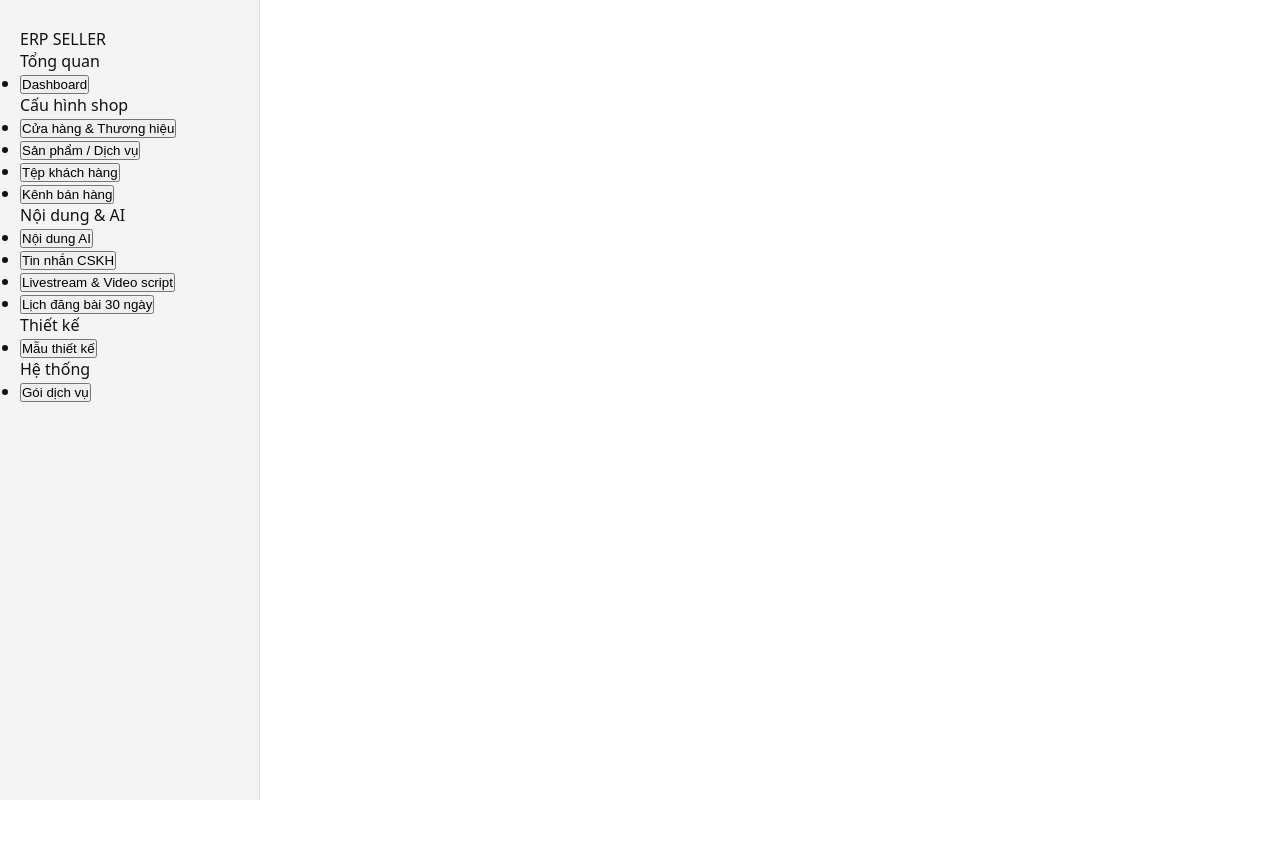
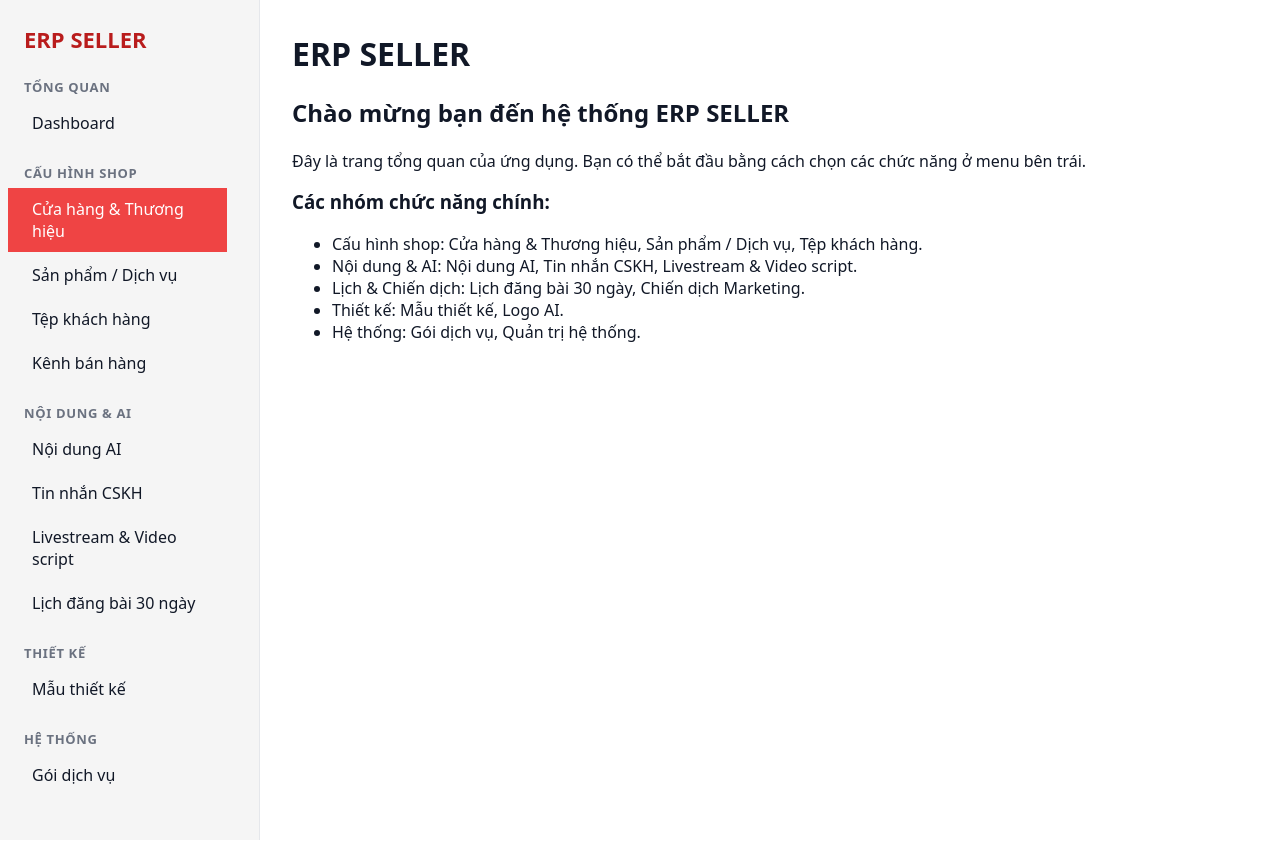
Before and after one commit to conlele0201/erp-seller-crm, a Next.js app: page / in a window 1280 px wide. Shown: the top 842 px of the page. Built offline with nearby package versions, Linux system fonts and the light colour scheme.

Commit message:
Update globals.css

```diff
--- a/app/globals.css
+++ b/app/globals.css
@@ -1,64 +1,120 @@
-/* Reset */
-* {
-  margin: 0;
-  padding: 0;
+/* app/globals.css */
+
+/* ----- Reset đơn giản ----- */
+*,
+*::before,
+*::after {
   box-sizing: border-box;
 }
 
-html, body {
-  font-family: system-ui, Arial, sans-serif;
-  background: #ffffff;
-  color: #111;
+html,
+body {
+  margin: 0;
+  padding: 0;
+  min-height: 100%;
 }
 
-/* Layout */
+body {
+  font-family: system-ui, -apple-system, BlinkMacSystemFont, "Segoe UI",
+    sans-serif;
+  color: #111827;
+  background-color: #ffffff;
+}
+
+/* ----- Layout tổng ----- */
+.app-shell {
+  display: flex;
+  min-height: 100vh;
+}
+
+/* Sidebar bên trái */
 .sidebar {
   width: 260px;
-  background: #f4f4f4;
-  border-right: 1px solid #ddd;
-  height: 100vh;
-  padding: 28px 20px;
-  overflow-y: auto;
+  background-color: #f5f5f5;
+  border-right: 1px solid #e5e7eb;
+  padding: 24px 16px 24px 24px;
 }
 
-.sidebar-title {
-  font-size: 24px;
+/* Nội dung bên phải */
+.main-content {
+  flex: 1;
+  padding: 32px 64px 48px 32px;
+}
+
+/* ----- Sidebar chi tiết ----- */
+
+.sidebar-inner {
+  height: 100%;
+}
+
+.sidebar-logo {
+  font-size: 22px;
   font-weight: 700;
+  color: #b91c1c; /* đỏ logo */
+  margin-bottom: 24px;
+}
+
+.sidebar-group {
   margin-bottom: 20px;
 }
 
-.sidebar-section {
-  margin-top: 22px;
-  font-size: 14px;
+.sidebar-group-title {
+  font-size: 13px;
   font-weight: 600;
-  color: #555;
+  text-transform: uppercase;
+  letter-spacing: 0.05em;
+  color: #6b7280;
+  margin-bottom: 6px;
 }
 
-.menu-item {
-  font-size: 15px;
-  padding: 10px 14px;
-  margin-top: 6px;
-  border-radius: 6px;
-  cursor: pointer;
-  transition: 0.15s ease;
+/* Bỏ bullet, canh list sát 2 bên để item đỏ tràn full */
+.sidebar-list {
+  list-style: none;
+  margin: 0;
+  padding: 0;
 }
 
-/* Hover */
-.menu-item:hover {
-  background: #ff6961;
-  color: white;
+/* Reset style button trong menu */
+.sidebar-item {
+  display: block;
+  width: 100%;
+  margin: 2px -16px;       /* kéo ra 2 bên để nền đỏ chạm sát viền sidebar */
+  padding: 10px 24px;
+  text-align: left;
+  border: none;
+  border-radius: 0;
+  background: transparent;
+  font: inherit;
+  color: #111827;
+  cursor: pointer;
 }
 
-/* Active item */
-.menu-item.active {
-  background: #ff3b30; /* đỏ đậm */
-  color: white;
-  font-weight: 600;
-  width: 100%;
+/* Hover: đỏ nhạt, full chiều ngang */
+.sidebar-item:hover {
+  background-color: #fecaca; /* đỏ rất nhạt */
+  color: #b91c1c;
 }
 
-/* Đảm bảo main không bị nhảy xuống */
-main {
-  flex: 1;
-  padding: 40px;
+/* Active: đỏ đậm, chữ trắng, full chiều ngang */
+.sidebar-item.active {
+  background-color: #ef4444; /* đỏ đậm */
+  color: #ffffff;
 }
+
+/* Giữ focus đẹp khi tab bằng keyboard (không bắt buộc) */
+.sidebar-item:focus-visible {
+  outline: 2px solid #ef4444;
+  outline-offset: 2px;
+}
+
+/* ----- Một chút style text nội dung ----- */
+
+h1,
+h2,
+h3 {
+  margin-top: 0;
+}
+
+main p {
+  line-height: 1.5;
+}
```
